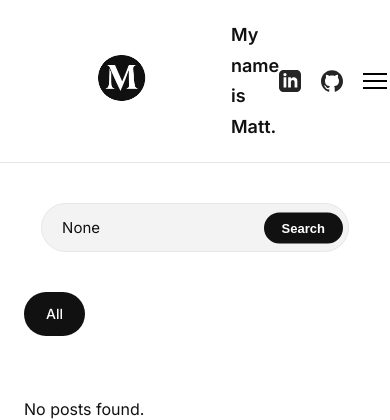
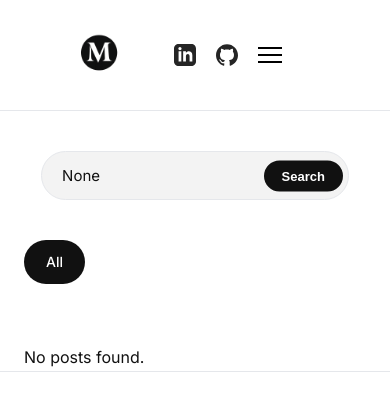
Before and after one commit to Ex333/portfolio, a Django app: page /blog/ in a window 390 px wide. Shown: the top 420 px of the page. Run offline with Django 5.2, Linux system fonts and the light colour scheme; data that the repository does not hold is empty; some libraries are stand-ins or nearby versions.

Commit message:
Css updatet responsivity

```diff
--- a/portfolio/static/css/main.css
+++ b/portfolio/static/css/main.css
@@ -85,13 +85,12 @@ p {
 
 /* NAVBAR */
 .navbar{
-display:flex;
+display:grid;
+grid-template-columns: 1fr auto 1fr;
 align-items:center;
-justify-content:space-between;
 padding:18px 32px;
 border-bottom:1px solid var(--color-border);
 background:#fff;
-position:relative;
 z-index:1000;
 }
 
@@ -99,7 +98,7 @@ z-index:1000;
 .navbar-left {
   display: flex;
   align-items: center;
-  gap: 28px;
+  gap: 60px;
 }
 
 /* LOGO */
@@ -114,17 +113,13 @@ z-index:1000;
 }
 
 .logo img {
-    height: 130px;
+    height: 100px;
     margin-top: -15px;
     margin-bottom: -15px;
 }
 
 /* CENTER MENU */
 .nav {
-  position: absolute;
-  left: 50%;
-  top: 50%;
-  transform: translate(-50%, -50%);
   display: flex;
   gap: 40px;
 }
@@ -183,7 +178,7 @@ z-index:1000;
   margin: 0 auto;
   padding: 0 64px;
   display: grid;
-  grid-template-columns: 1fr 420px;
+  grid-template-columns: 1fr;
   gap: 80px;
   align-items: center;
 }
@@ -935,7 +930,7 @@ display:none;
 flex-direction:column;
 align-items:center;
 
-gap:24px;
+gap:40px;
 padding:40px 0;
 
 border-bottom:1px solid #eee;
@@ -1146,3 +1141,11 @@ transform: translateY(-2px);
     height:auto;
     object-fit:contain;
 }
+
+@media (max-width:768px){
+
+.logo span{
+display:none;
+}
+
+}
```
